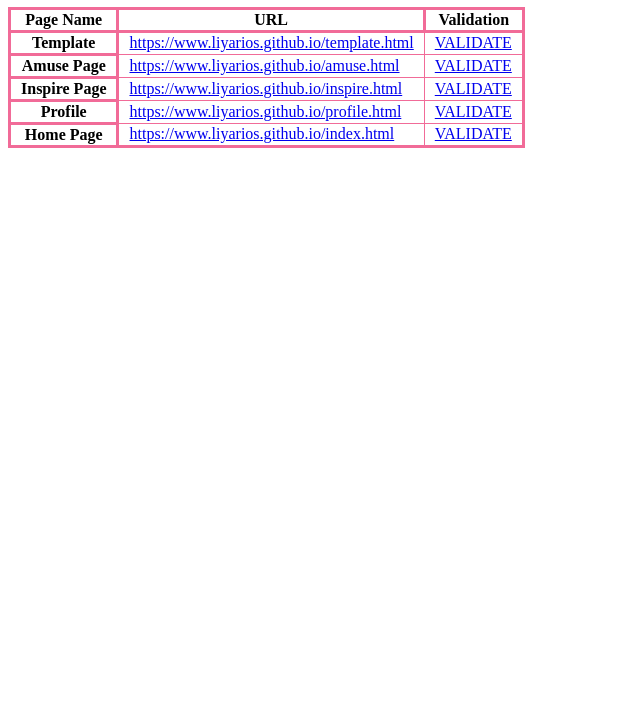
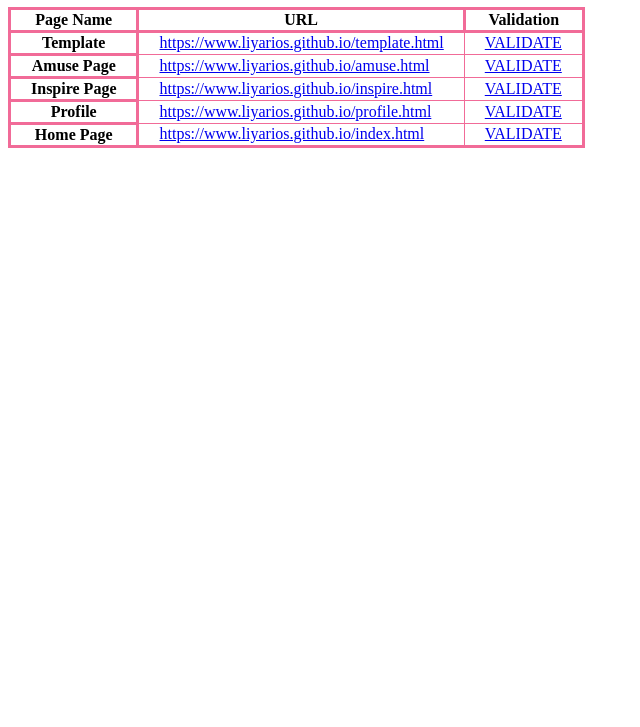
Before and after one commit to liya-rios/liya-rios.github.io, a plain HTML site: page test.html in a window 1280 px wide. Shown: the part 73-800 px from the top of the page, without its empty margins (0-640 px from the left). Drawn offline with Linux system fonts and the light colour scheme.

Commit message:
creat and update stylesheet for test.html

```diff
--- /dev/null
+++ b/style.css
@@ -0,0 +1,17 @@
+td
+{
+    border: 1px solid rgb(241, 107, 152);
+}
+th, table
+{
+    border: 3px solid rgb(241, 107, 152)
+}
+table
+{
+    border-collapse: collapse;
+}
+td, th
+{
+    padding-left: 20px;
+    padding-right: 20px;
+}
--- a/test.html
+++ b/test.html
@@ -4,25 +4,8 @@
             <meta charset="UTF-8">
             <title>Testing Page</title>
         </head>
-        <style>
-            td
-            {
-                border: 1px solid rgb(241, 107, 152);
-            }
-            th, table
-            {
-                border: 3px solid rgb(241, 107, 152)
-            }
-            table
-            {
-                border-collapse: collapse;
-            }
-            td, th
-            {
-                padding-left: 10px;
-                padding-right: 10px;
-            }
-        </style>
+        <link href="style.css" rel="stylesheet">
+
         <body>
             <h1>Testing</h1>
             <table>
```
Also changed, not shown: 1 other file.
